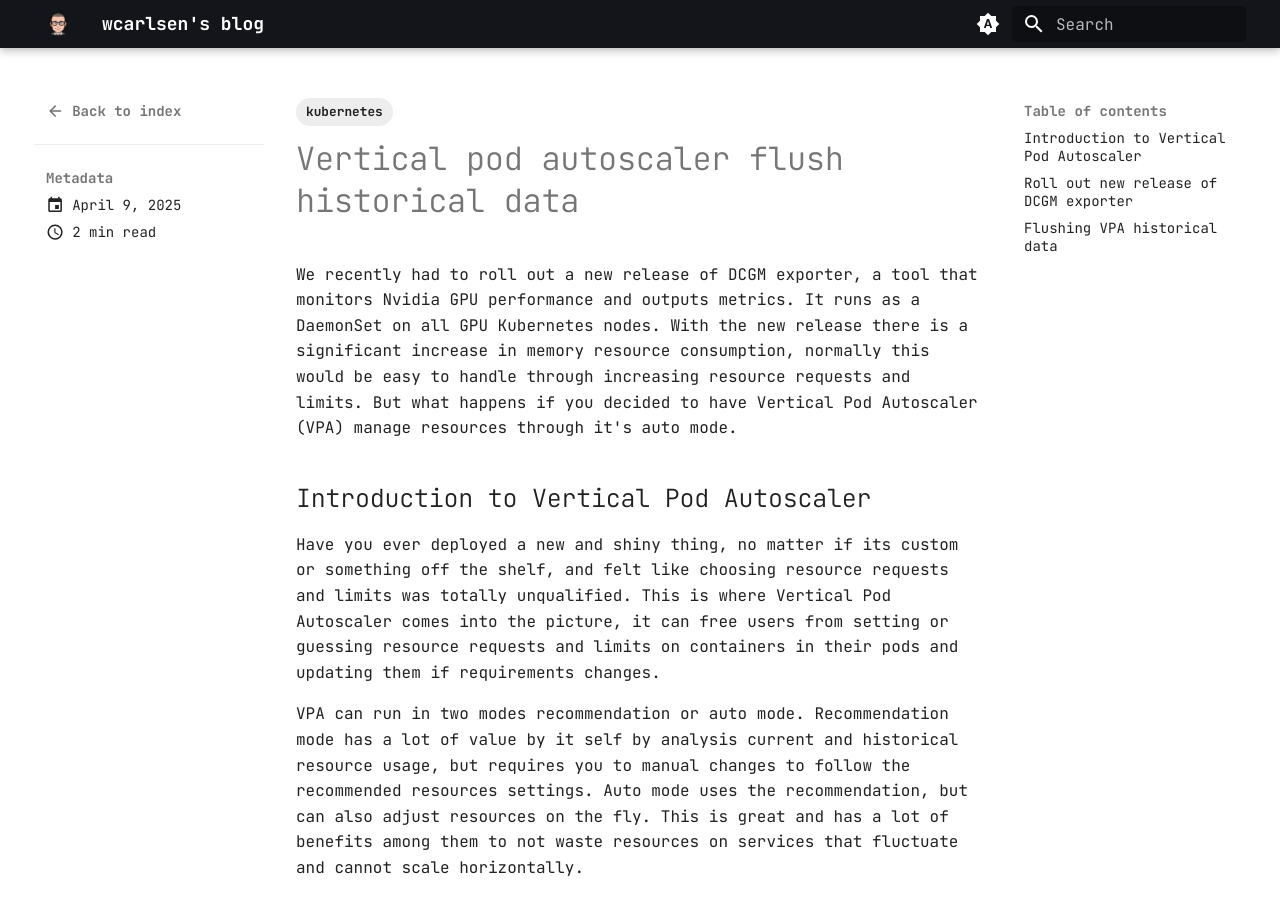
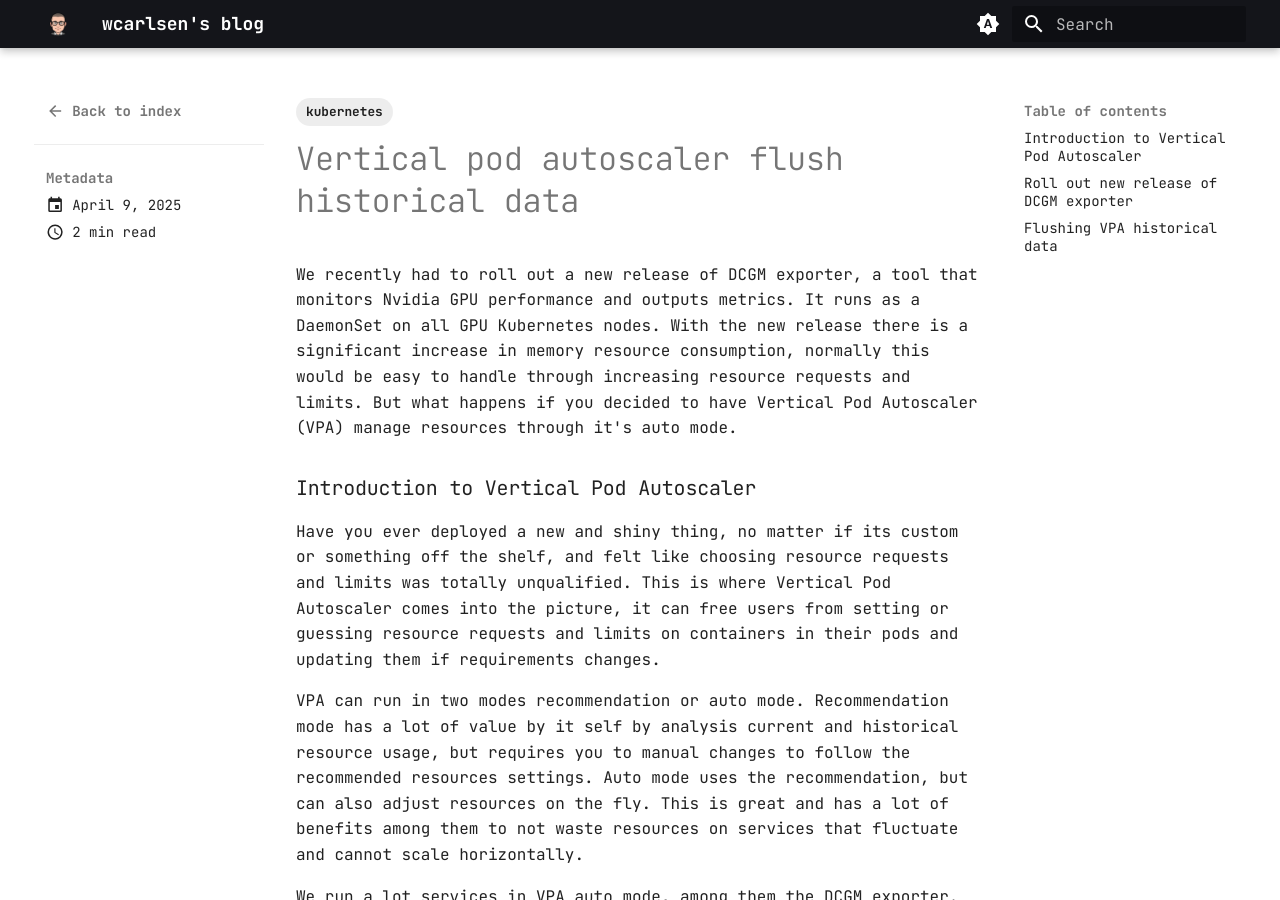
Before and after one commit to wcarlsen/wcarlsen.github.io, an MkDocs documentation site: the page built from docs/posts/2025-04-09-vpa-flush-historical-data.md, in a window 1280 px wide and 900 px high. Built offline with MkDocs 1.6.1 and Material for MkDocs 9.7.7, drawn with Linux system fonts in a browser that asks for light colours.

Commit message:
Change heading
Signed-off-by: Willi Carlsen <carlsenwilli@gmail.com>

```diff
--- a/docs/posts/2025-04-09-vpa-flush-historical-data.md
+++ b/docs/posts/2025-04-09-vpa-flush-historical-data.md
@@ -8,7 +8,7 @@ tags:
 
 We recently had to roll out a new release of DCGM exporter, a tool that monitors Nvidia GPU performance and outputs metrics. It runs as a DaemonSet on all GPU Kubernetes nodes. With the new release there is a significant increase in memory resource consumption, normally this would be easy to handle through increasing resource requests and limits. But what happens if you decided to have Vertical Pod Autoscaler (VPA) manage resources through it's auto mode.
 
-## Introduction to Vertical Pod Autoscaler
+### Introduction to Vertical Pod Autoscaler
 
 Have you ever deployed a new and shiny thing, no matter if its custom or something off the shelf, and felt like choosing resource requests and limits was totally unqualified. This is where Vertical Pod Autoscaler comes into the picture, it can free users from setting or guessing resource requests and limits on containers in their pods and updating them if requirements changes.
 
@@ -16,13 +16,13 @@ VPA can run in two modes recommendation or auto mode. Recommendation mode has a
 
 We run a lot services in VPA auto mode, among them the DCGM exporter.
 
-## Roll out new release of DCGM exporter
+### Roll out new release of DCGM exporter
 
 We already knew from testing that the DCGM exporter had a significant increase in memory resource consumption, so we changed the `maxAllowed.memory` specification on the `VerticalPodAutoscaler` custom resource. The hope was that VPA would automatically adjust resources for the DCGM exporter rather quickly, but that didn't happen. DCGM exporter went into OOMKill crashlooping mode while the recommended memory from the VPA slowly crawled upwards. The OOmKill was expected but the slow adjustment from VPA was a surprise. There where probably many contributing factors, but the crashloop backoff didn't help.
 
 So how did we solve it?
 
-## Flushing VPA historical data
+### Flushing VPA historical data
 
 In the end we ended up deleting the appropiate `VPACheckpoint` resource and flushing memory on the VPA recommender component.
 
```
